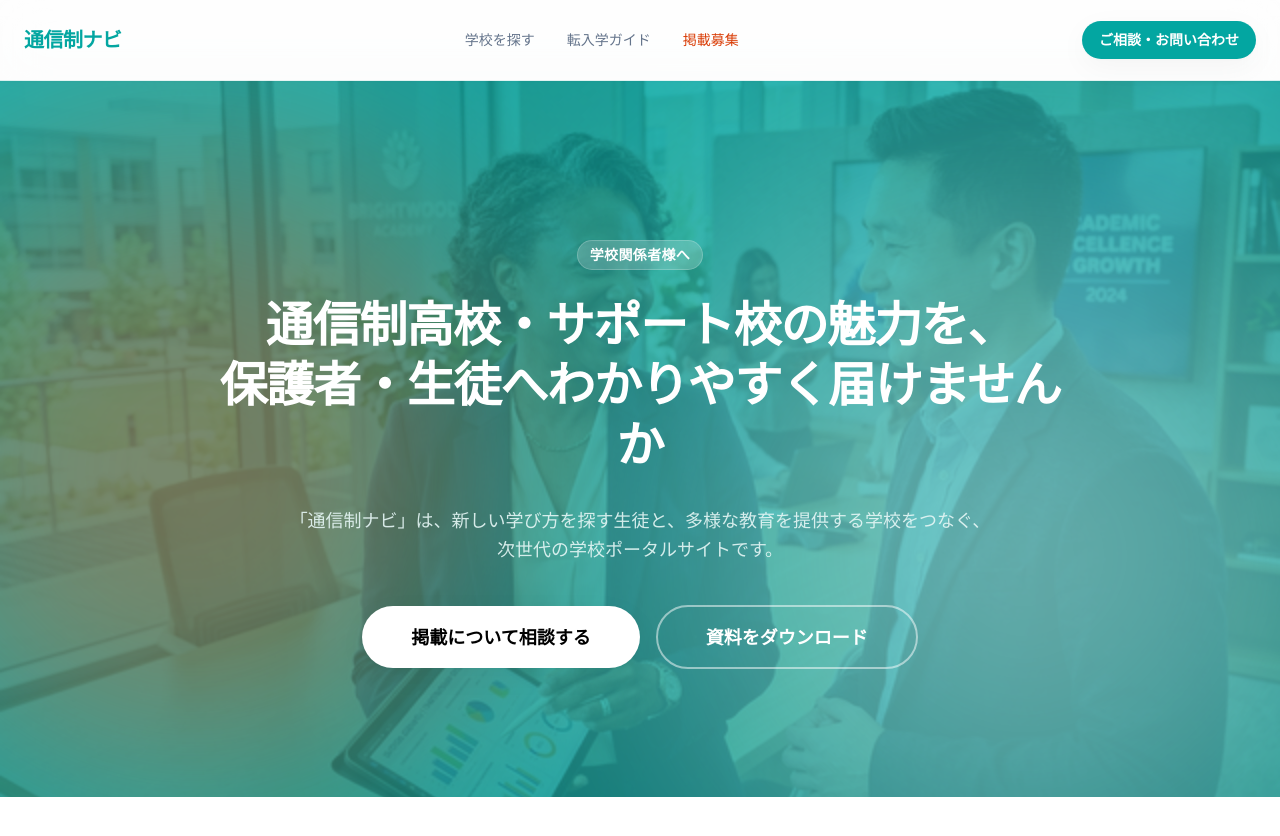
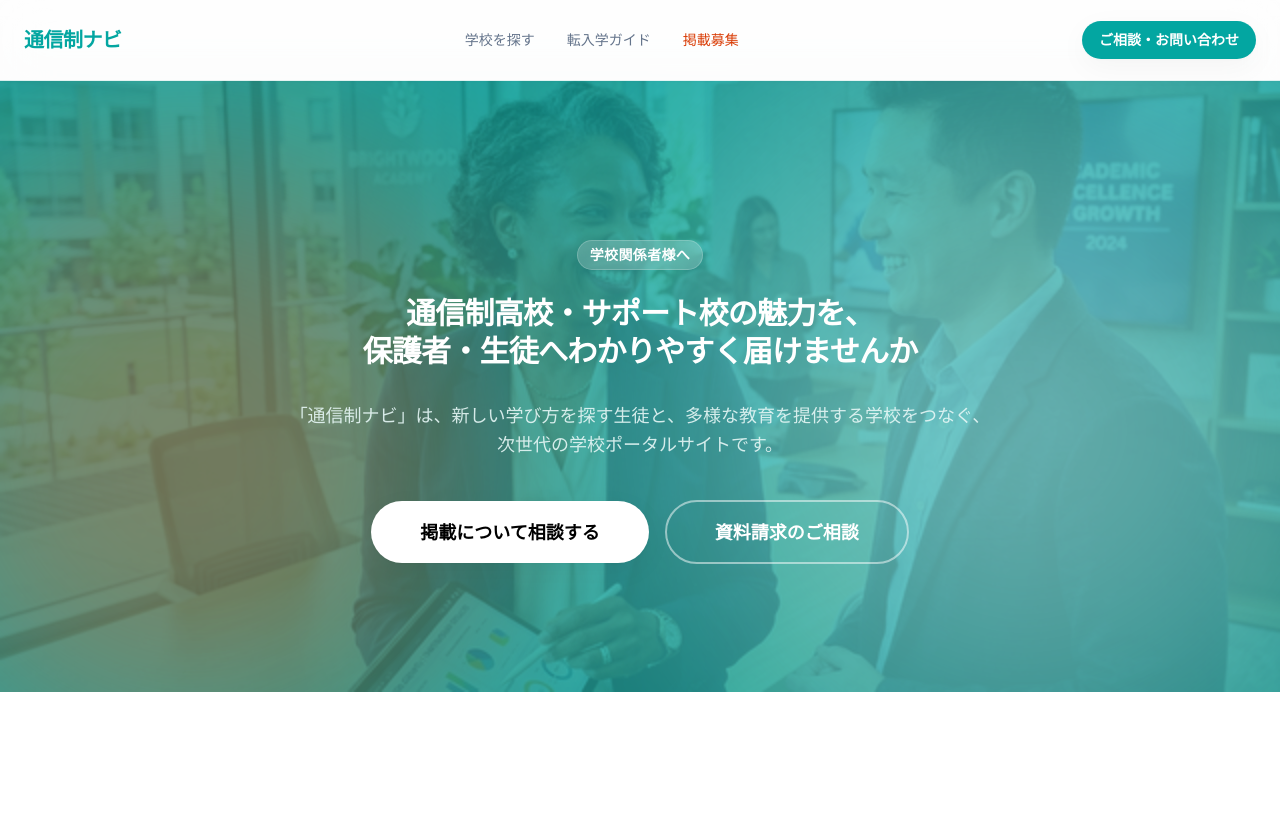
Before and after one commit to SocialBoost1201/school-portal-mvp, a Next.js app: page /for-schools in a window 1280 px wide. Shown: the top 836 px of the page. Built offline with nearby package versions, Linux system fonts and the light colour scheme.

Commit message:
fix(ui): reduce hero heading sizes across top, guide, and for-schools pages

```diff
--- a/src/app/for-schools/page.tsx
+++ b/src/app/for-schools/page.tsx
@@ -35,7 +35,7 @@ export default function ForSchoolsPage() {
             <span className="inline-block py-1 px-3 rounded-full bg-white/20 backdrop-blur-md border border-white/20 text-white text-sm font-bold tracking-wide mb-6">
               学校関係者様へ
             </span>
-            <h1 className="text-3xl md:text-4xl lg:text-5xl font-black text-white tracking-tight leading-tight mb-8">
+            <h1 className="text-xl md:text-2xl lg:text-3xl font-black text-white tracking-tight leading-tight mb-8">
               通信制高校・サポート校の魅力を、<br className="hidden md:block" />
               保護者・生徒へわかりやすく届けませんか
             </h1>
@@ -48,7 +48,7 @@ export default function ForSchoolsPage() {
                 掲載について相談する
               </Button>
               <Button variant="whiteOutline" size="lg" className="w-full sm:w-auto md:px-12">
-                資料をダウンロード
+                資料請求のご相談
               </Button>
             </div>
           </FadeUp>
--- a/src/app/guide/page.tsx
+++ b/src/app/guide/page.tsx
@@ -35,7 +35,7 @@ export default function GuidePage() {
             <span className="inline-block py-1 px-3 rounded-full bg-white/20 backdrop-blur-md border border-white/20 text-white text-sm font-bold tracking-wide mb-6">
               転入学・編入学ガイド
             </span>
-            <h1 className="text-3xl md:text-4xl lg:text-5xl font-black text-white tracking-tight leading-tight mb-8">
+            <h1 className="text-xl md:text-2xl lg:text-3xl font-black text-white tracking-tight leading-tight mb-8">
               今の学校が合わないと感じたら。<br className="hidden md:block" />
               無理なくやり直せるステップを。
             </h1>
--- a/src/app/page.tsx
+++ b/src/app/page.tsx
@@ -35,7 +35,7 @@ export default function HomePage() {
             <span className="inline-block py-1 px-3 rounded-full bg-white/20 backdrop-blur-md border border-white/20 text-white text-sm font-bold tracking-wide mb-6">
               新入学・転入学を考える保護者と生徒のための学校案内サイト
             </span>
-            <h1 className="text-3xl md:text-4xl lg:text-5xl font-black text-white tracking-tight leading-tight mb-8 text-balance">
+            <h1 className="text-xl md:text-2xl lg:text-3xl font-black text-white tracking-tight leading-tight mb-8 text-balance">
               通信制高校・サポート校を、<br className="hidden md:block" />
               わかりやすく比較
             </h1>
```
